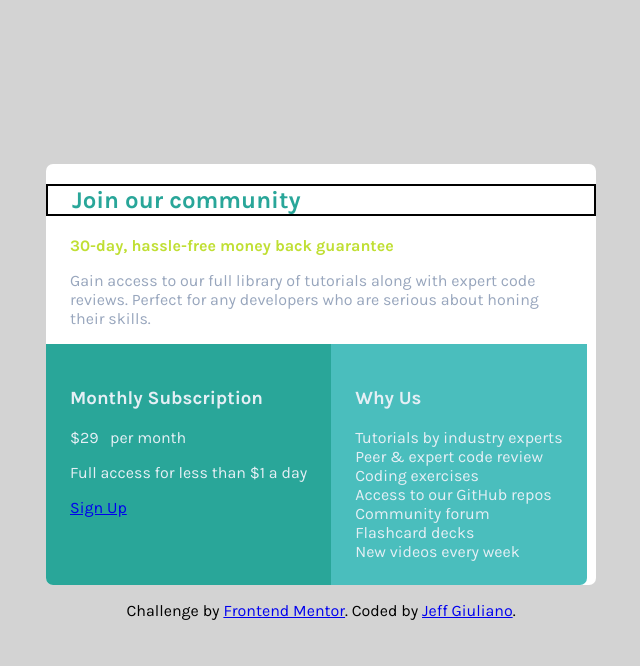
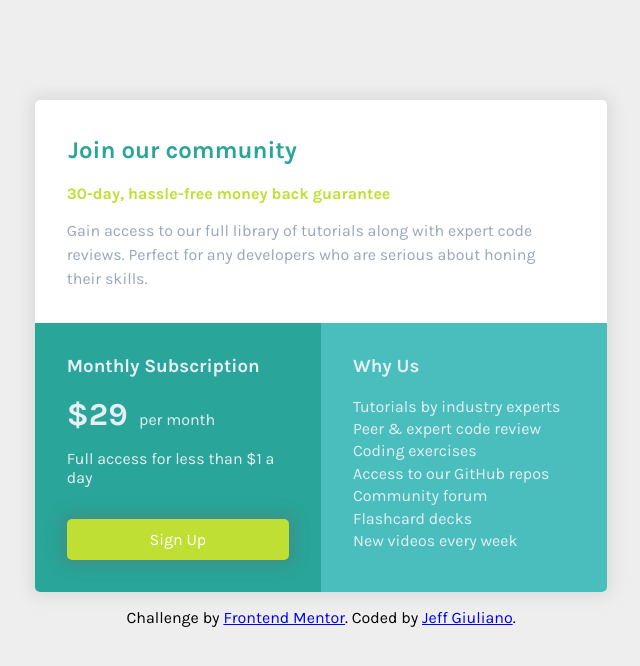
Before and after one commit to jgiuliano8/FEM-price-component, a plain HTML site: page index.html in a window 1280 px wide. Shown: the whole page, without its empty margins (319-959 px from the left). Drawn offline with Linux system fonts and the light colour scheme.

Commit message:
Final commit

```diff
--- a/styles.css
+++ b/styles.css
@@ -8,12 +8,11 @@ body {
   margin: 0;
   padding: 100px;
   font-family: Karla,sans-serif;
-  background-color: lightgray;
+  background-color: #EEE;
   display: flex;
   flex-direction: column;
   justify-content: center;
   align-items: center;
-  height: 100vh; /* helps center price component */
 }
 
 
@@ -23,7 +22,6 @@ body {
 
 .price-component__h2 {
   color: #29A699;
-  border: 2px solid black;
 }
 
 .guarantee {
@@ -45,17 +43,30 @@ body {
    ======== */
 
 .price-component {
-  border-radius: 7px;
+  border-radius: 5px;
   background-color: white;
-  max-width: 550px;
+  max-width: 750px;
   padding: 0;
+  box-shadow: 0 0 15px 5px rgba(150,150,150,.2);
 }
 
-.price-component__h2,
+.price-component__h2 {
+  padding: 0 1.4em;
+}
+
 .guarantee,
 .price-component__content {
-  padding: 0 24px;
-  /* margin: 0; */
+  max-width: 550px;
+  padding: 0 2em;
+}
+
+.price-component__h2 {
+  margin-top: 1.5em;
+}
+
+.price-component__content {
+  margin-bottom: 2em;
+  line-height: 1.5;
 }
 
 .flex-container {
@@ -65,15 +76,20 @@ body {
 
 .subscription {
   background-color:  #29A699;
-  padding: 1.5em;
+  padding: 2em;
 }
 
 .why {
   background-color: #4ABEBD;
   margin: 0;
-  padding: 1.5em;
-  border-bottom-left-radius: 7px;
-  border-bottom-right-radius: 7px;
+  padding: 2em;
+  border-bottom-left-radius: 5px;
+  border-bottom-right-radius: 5px;
+}
+
+.why__h3,
+.subscription__heading {
+  margin-top: 0;
 }
 
 .why__unordered-list,
@@ -81,15 +97,60 @@ body {
   padding: 0;
   margin: 0;
   list-style: none;
+  line-height: 1.4;
 }
+
+/* ============
+    Components
+   ============ */
+
+.subscription__pricing-p--large {
+  font-size: 2rem;
+  font-weight: 700;
+}
+
+.CTA {
+  margin-top: 2em;
+}
+
+.CTA__anchor {
+  display: block;
+  background-color: hsl(71, 73%, 54%);
+  color: white;
+  padding: .7em 1.3em;
+  border-radius: 5px;
+  text-decoration: none;
+  text-align: center;
+  transform: scale(1);
+  transition: transform 300ms, box-shadow 300ms;
+  box-shadow: 0 0 15px 5px rgba(100,100,100,.35);
+}
+
+.CTA__anchor:hover,
+.CTA__anchor:focus {
+  transform: scale(1.1);
+  transition: transform 300ms, box-shadow 300ms;
+  box-shadow: 0 0 35px 5px rgba(100,100,100,.35);
+}
+
+/* ===============
+    Media Queries
+   =============== */
 
 @media screen and (min-width: 575px) {
   .flex-container {
     flex-direction: row;
   }
 
+  /* helps keep flex items full and evenly distributes the space */
+  .subscription,
+  .why {
+    flex-grow: 1;
+    flex-basis: 200px;
+  }
+
   .subscription {
-    border-bottom-left-radius: 7px;
+    border-bottom-left-radius: 5px;
   }
 
   .why {
```
